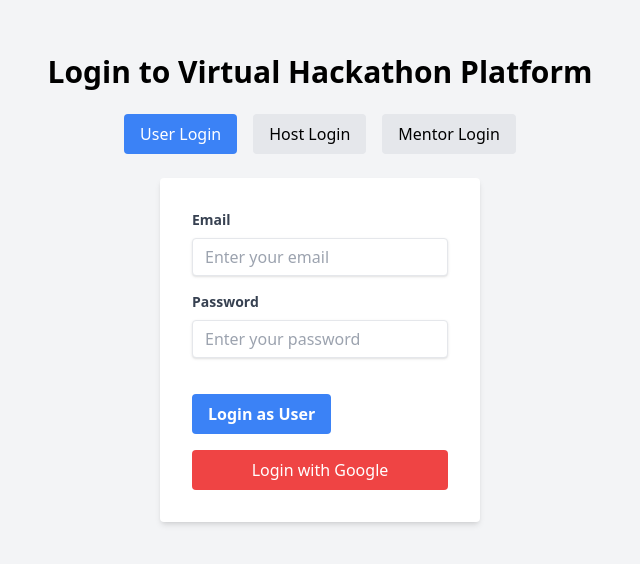
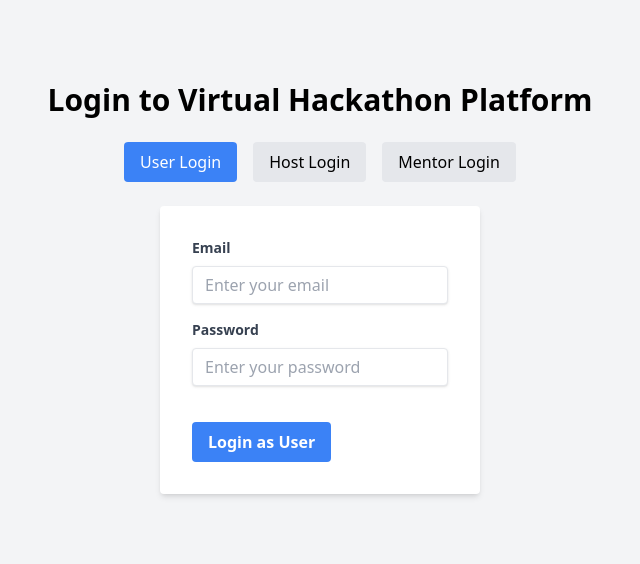
Before and after one commit to pathakjatin/RUBIX25_69_OkComputer, a React (Vite) app in the folder frontend/: page /login in a window 1280 px wide. Shown: the part 112-676 px from the top of the page, without its empty margins (320-960 px from the left). Built offline with nearby package versions, Linux system fonts and the light colour scheme; no server answers.

Commit message:
changes to login page

```diff
--- a/frontend/src/components/HomePage/LoginPage.jsx
+++ b/frontend/src/components/HomePage/LoginPage.jsx
@@ -1,8 +1,5 @@
 import React, { useState } from "react";
-import { signInWithEmailAndPassword, signInWithPopup } from "firebase/auth";
-import { GoogleAuthProvider } from "firebase/auth"; // Import GoogleAuthProvider
 import { useNavigate } from "react-router-dom";
-import { auth } from "../../firebase/firebase.config"; // Adjust based on your Firebase config
 
 const LoginPage = () => {
   const [loginType, setLoginType] = useState("user");
@@ -11,7 +8,7 @@ const LoginPage = () => {
     password: "",
   });
   const [error, setError] = useState("");
-  const navigate = useNavigate(); // Initialize navigate
+  const navigate = useNavigate();
 
   const handleLoginTypeChange = (type) => setLoginType(type);
   const handleInputChange = (e) => {
@@ -21,15 +18,29 @@ const LoginPage = () => {
 
   const handleSubmit = async (e) => {
     e.preventDefault();
-    setError(""); // Reset error before attempting login
+    setError("");
+
     try {
-      const userCredential = await signInWithEmailAndPassword(auth, formData.email, formData.password);
-      console.log(`${loginType.charAt(0).toUpperCase() + loginType.slice(1)} login successful`);
+      const response = await fetch("http://localhost:5000/api/auth/login", {
+        method: "POST",
+        headers: {
+          "Content-Type": "application/json",
+        },
+        body: JSON.stringify(formData),
+      });
+
+      if (!response.ok) {
+        const { message } = await response.json();
+        throw new Error(message || "Login failed");
+      }
+
+      const data = await response.json();
+      console.log(`${loginType.charAt(0).toUpperCase() + loginType.slice(1)} login successful`, data);
 
       // Role-based redirection
-      if (loginType === "host") {
+      if (data.role === "host") {
         navigate("/host");
-      } else if (loginType === "mentor") {
+      } else if (data.role === "mentor") {
         navigate("/mentor");
       } else {
         navigate("/user");
@@ -37,28 +48,6 @@ const LoginPage = () => {
     } catch (err) {
       console.error("Login Error:", err.message);
       setError(`Login failed: ${err.message}`);
-    }
-  };
-
-  // Google login handler
-  const handleGoogleLogin = async () => {
-    const googleProvider = new GoogleAuthProvider();
-    try {
-      const result = await signInWithPopup(auth, googleProvider);
-      const user = result.user;
-      console.log(`${user.displayName} logged in with Google`);
-
-      // Role-based redirection after Google login
-      if (loginType === "host") {
-        navigate("/host");
-      } else if (loginType === "mentor") {
-        navigate("/mentor");
-      } else {
-        navigate("/user");
-      }
-    } catch (err) {
-      console.error("Google Login Error:", err.message);
-      setError(`Google login failed: ${err.message}`);
     }
   };
 
@@ -120,15 +109,8 @@ const LoginPage = () => {
           </div>
         </form>
 
-        <button
-          onClick={handleGoogleLogin}
-          className="mt-4 bg-red-500 hover:bg-red-600 text-white py-2 px-4 w-full rounded"
-        >
-          Login with Google
-        </button>
+        {error && <p className="text-red-500 mt-4">{error}</p>}
       </div>
-
-      {error && <p className="text-red-500 mt-4">{error}</p>}
     </div>
   );
 };
```
Also changed, not shown: 1 other file (tests, documents, lock files or other folders).
